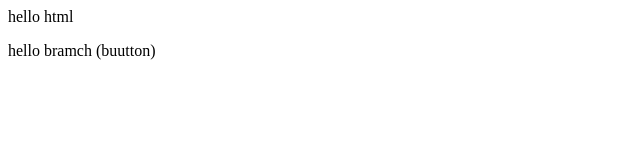
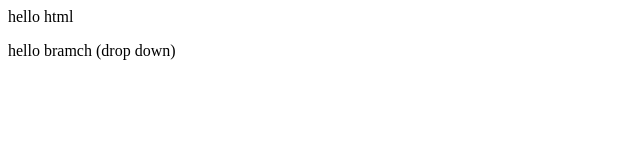
Before and after one commit to RahulY0320/new1, a plain HTML site: page index.html in a window 1280 px wide. Shown: the full height of the page, 0-640 px from the left. Drawn offline with Linux system fonts and the light colour scheme.

Commit message:
added dropdown

```diff
--- a/index.html
+++ b/index.html
@@ -1,2 +1,2 @@
 <p> hello html</p>
-<p> hello bramch (buutton) </p>
+<p> hello bramch (drop down) </p>
```
